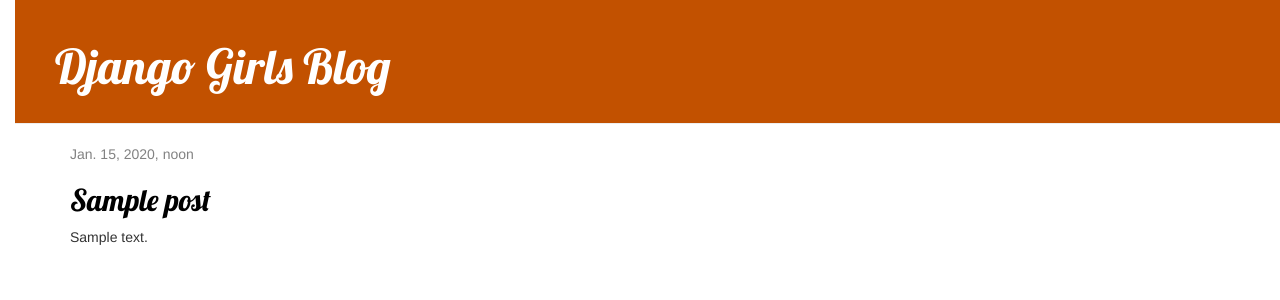
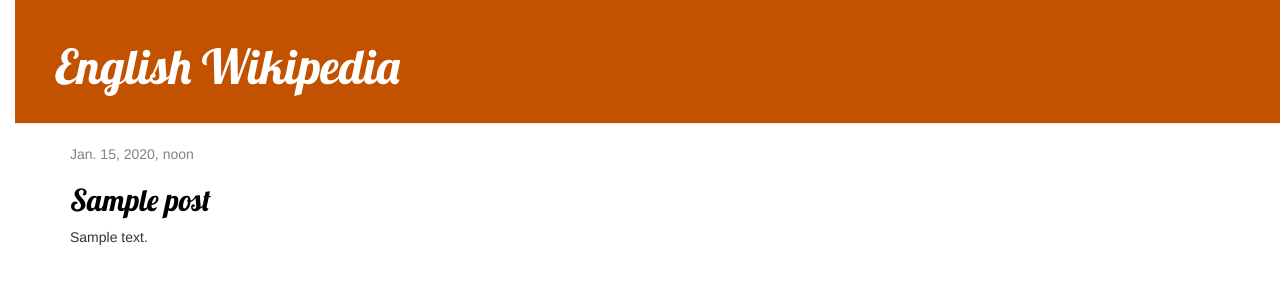
Before and after one commit to Hasssan-Ramadan/Blog, a Django app: template blog/templates/blog/post_list.html in a window 1280 px wide. Shown: the top 300 px of the page. Run offline with Django 3.2, Linux system fonts and the light colour scheme; the template is opened without the code that fills it: values that come from a table or form of the project are taken from there, others are empty; tables that the repository leaves empty hold one stand-in row (values such as "Sample post"); some libraries are stand-ins or nearby versions.

Commit message:
Add logo and change the title

```diff
--- a/blog/templates/blog/base.html
+++ b/blog/templates/blog/base.html
@@ -16,10 +16,11 @@
       type="text/css"
     />
     <link rel="stylesheet" href="{% static 'css/blog.css' %}" />
+		<link rel = "icon" href ="https://upload.wikimedia.org/wikipedia/commons/5/53/Wikipedia-logo-en-big.png" type = "image/x-icon">
   </head>
   <body>
     <div class="page-header">
-      <h1><a href="/">Django Girls Blog</a></h1>
+      <h1><a href="/">English Wikipedia</a></h1>
     </div>
     <div class="content container">
       <div class="row">
```
